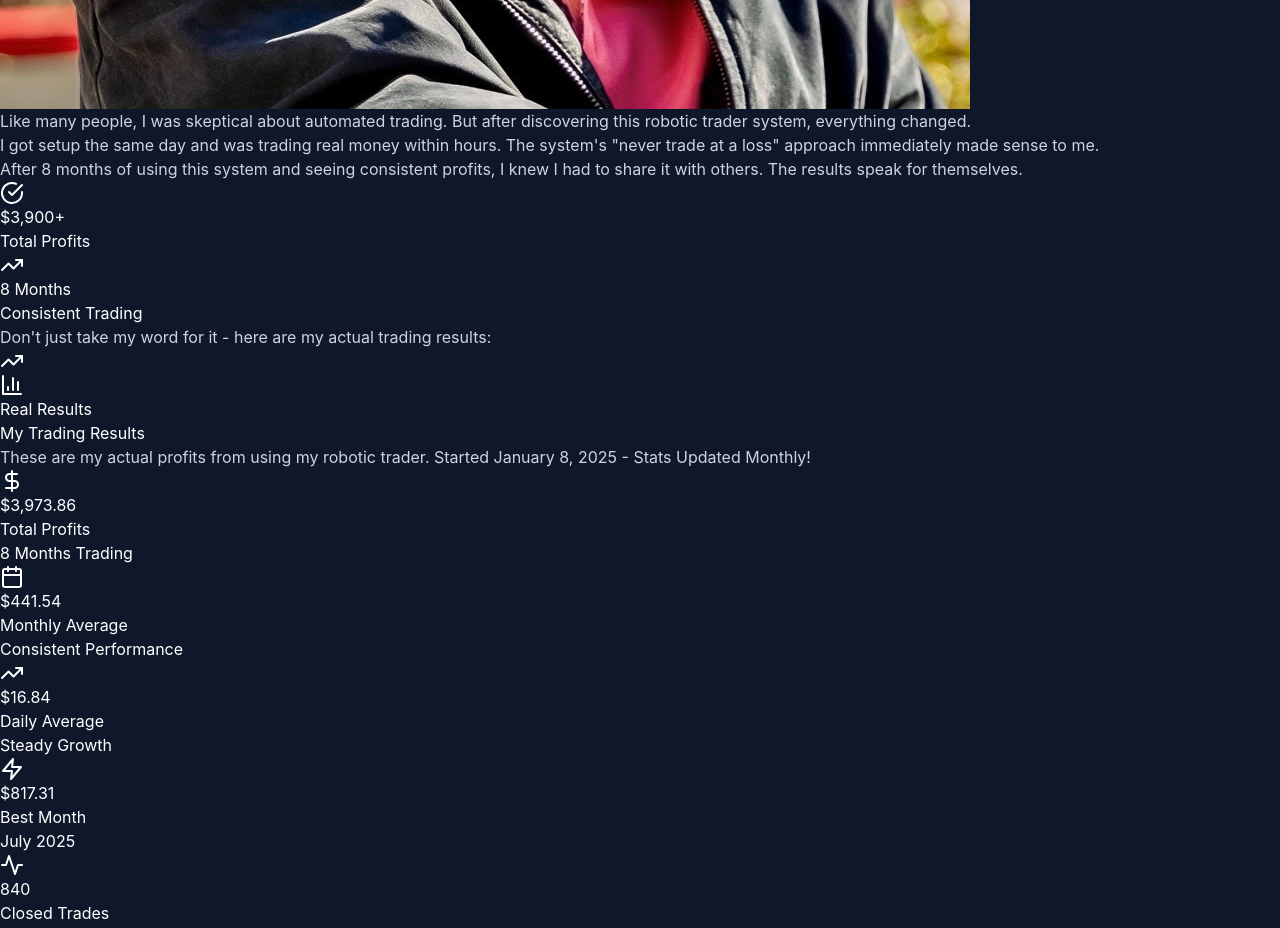
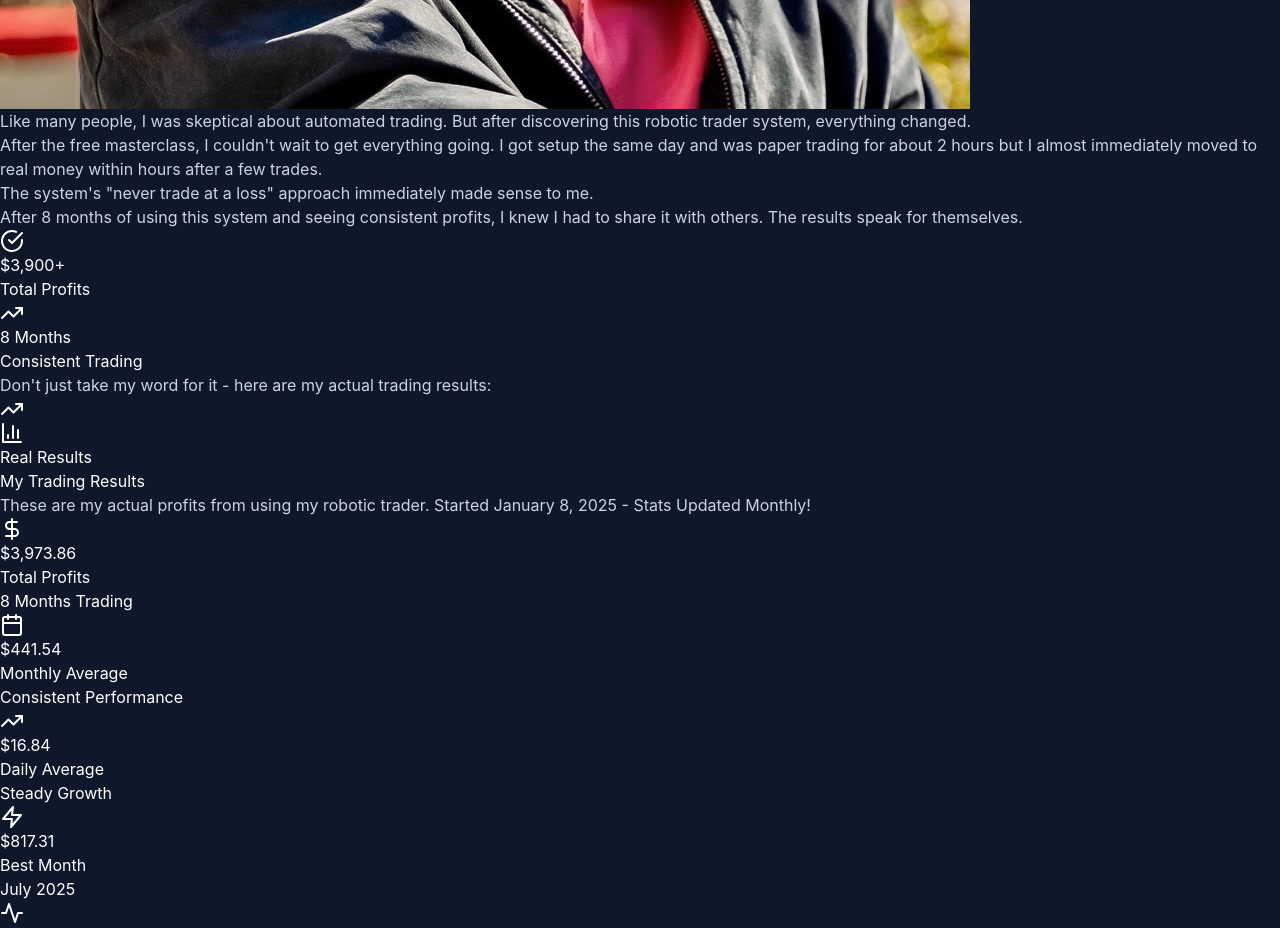
Before and after one commit to patjenkinsGIT/myrobotictrader, a React (Vite) app: page / in a window 1280 px wide. Shown: the part 1620-2548 px from the top of the page. Built offline with nearby package versions, Linux system fonts and the light colour scheme.

Commit message:
Update of MyStoy fix text

```diff
--- a/src/components/MyStory.tsx
+++ b/src/components/MyStory.tsx
@@ -50,9 +50,14 @@ export const MyStory: React.FC = function () {
 
               <p className="text-lg text-gray-200 leading-relaxed mb-6">
                 <span className="text-green-300 font-semibold">
-                  I got setup the same day and was trading real money within
-                  hours.
+                  After the free masterclass, I couldn't wait to get everything
+                  going. I got setup the same day and was paper trading for
+                  about 2 hours but I almost immediately moved to real money
+                  within hours after a few trades.
                 </span>{" "}
+              </p>
+
+              <p className="text-lg text-gray-200 leading-relaxed mb-8">
                 The system's "never trade at a loss" approach immediately made
                 sense to me.
               </p>
```
